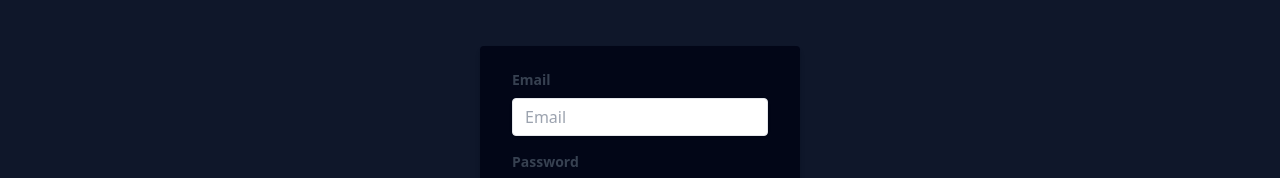
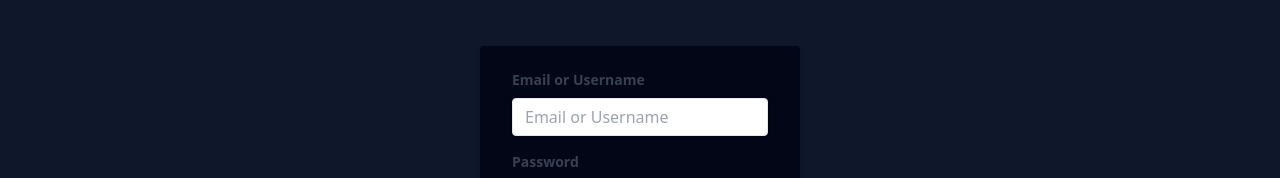
Before and after one commit to BenjaSchindler/PPLosAdmisionEspecial, a React (Create React App) app: page /Login in a window 1280 px wide. Shown: the part 206-384 px from the top of the page. Built offline with nearby package versions, Linux system fonts and the light colour scheme.

Commit message:
Name for Email in login

```diff
--- a/src/pages/Login.tsx
+++ b/src/pages/Login.tsx
@@ -4,7 +4,7 @@ import { GoogleLogin } from '@react-oauth/google';
 import axios from 'axios';
 
 const Login: React.FC = () => {
-  const [email, setEmail] = useState('');
+  const [usernameOrEmail, setUsernameOrEmail] = useState('');
   const [password, setPassword] = useState('');
   const [loginError, setLoginError] = useState('');
   const navigate = useNavigate();
@@ -14,7 +14,7 @@ const Login: React.FC = () => {
 
     try {
       const response = await axios.post('http://localhost:5000/Login', {
-        email,
+        usernameOrEmail,
         password,
       });
 
@@ -71,15 +71,15 @@ const Login: React.FC = () => {
         <form className="bg-slate-950 shadow-md rounded px-8 pt-6 pb-8 mb-4" onSubmit={handleSubmit}>
           <div className="mb-4">
             <label className="block text-gray-700 text-sm font-bold mb-2" htmlFor="email">
-              Email
+              Email or Username
             </label>
             <input
               className="shadow appearance-none border rounded w-full py-2 px-3 text-gray-700 leading-tight focus:outline-none focus:shadow-outline"
-              id="email"
-              type="email"
-              placeholder="Email"
-              value={email}
-              onChange={(e) => setEmail(e.target.value)}
+              id="Email or Username"
+              type="Email or Username"
+              placeholder="Email or Username"
+              value={usernameOrEmail}
+              onChange={(e) => setUsernameOrEmail(e.target.value)}
               required
             />
           </div>
```
Also changed, not shown: 2 other files (tests, documents, lock files or other folders).
